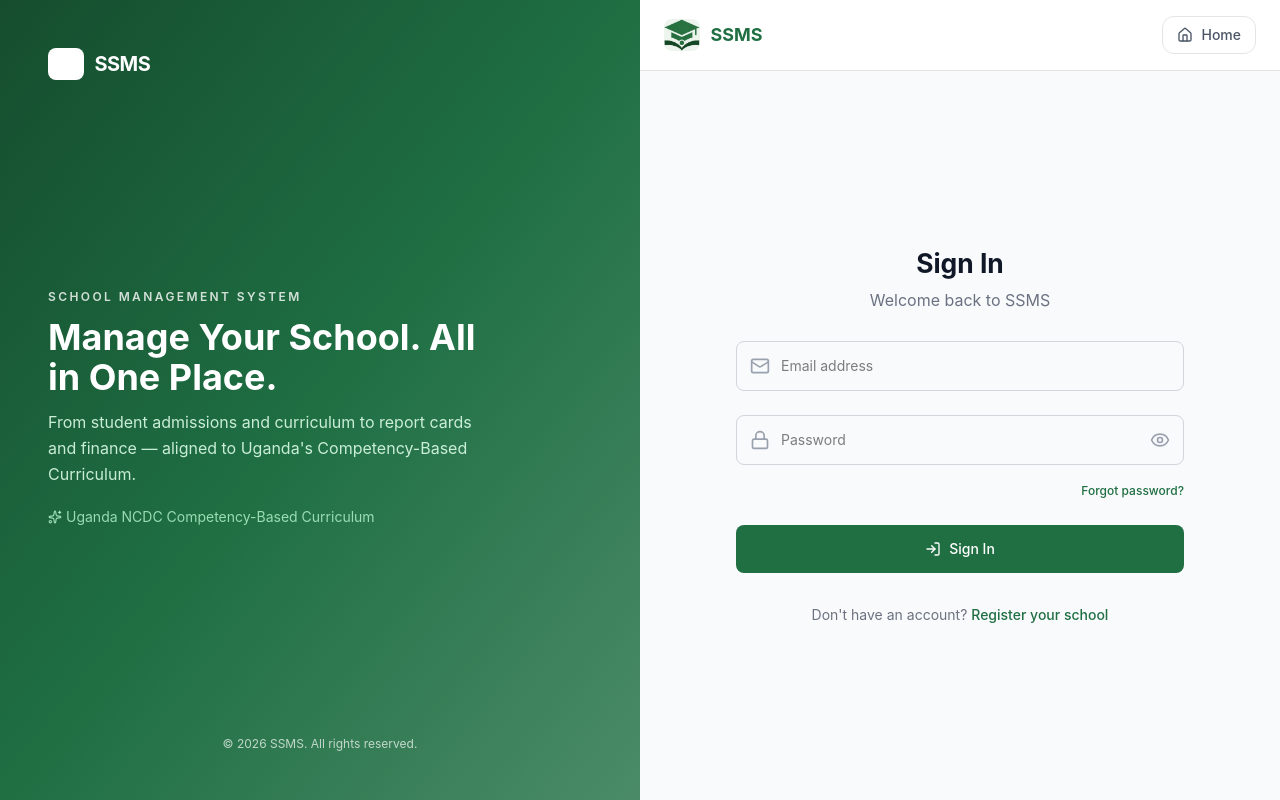
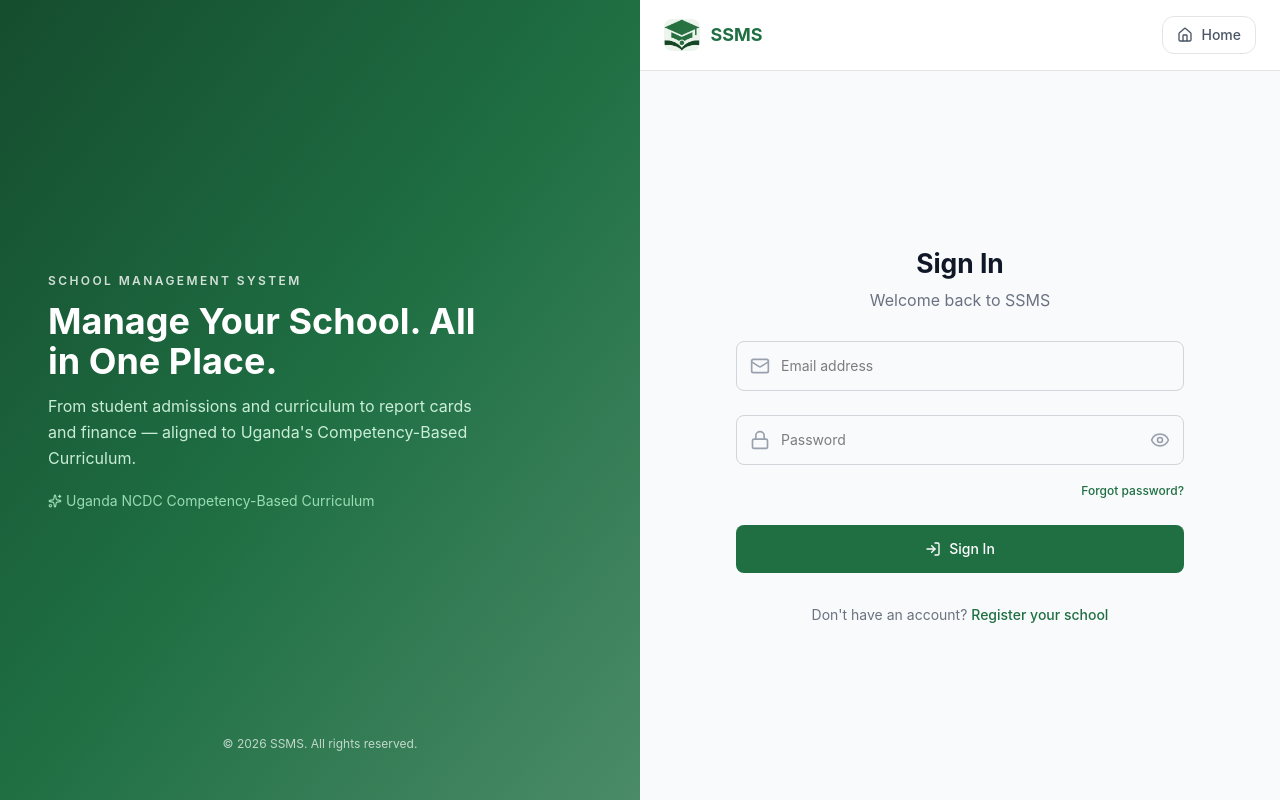
Before and after one commit to Powellpay/ssms-php, a React (Vite) app: page /login in a window 1280 px wide. Built offline with nearby package versions, Linux system fonts and the light colour scheme.

Commit message:
fix: remove logo and SSMS text from left hero panel of AuthLayout, keep only on right header

```diff
--- a/src/modules/auth/AuthLayout.tsx
+++ b/src/modules/auth/AuthLayout.tsx
@@ -16,10 +16,7 @@ export default function AuthLayout({ title, subtitle, children }: PropsWithChild
       {/* Left hero panel */}
       <div className="hidden lg:flex lg:w-1/2 relative overflow-hidden bg-gradient-to-br from-primary-dark via-primary to-primary/80">
         <div className="relative z-10 flex flex-col justify-between p-10 xl:p-12 w-full">
-          <Link to={ROUTES.HOME} className="inline-flex items-center gap-2.5 w-fit">
-            <LogoImage size="sm" className="brightness-0 invert" />
-            <span className="text-white text-xl font-bold tracking-tight">SSMS</span>
-          </Link>
+          <div />
           <div className="max-w-md space-y-5">
             <div>
               <p className="text-white/80 text-xs font-semibold uppercase tracking-[0.2em] mb-3">
```
